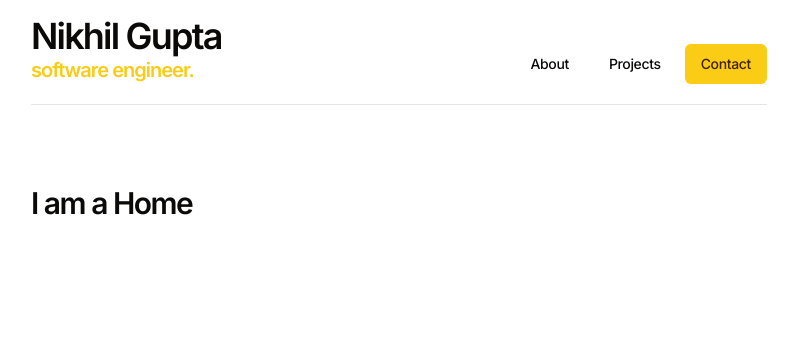
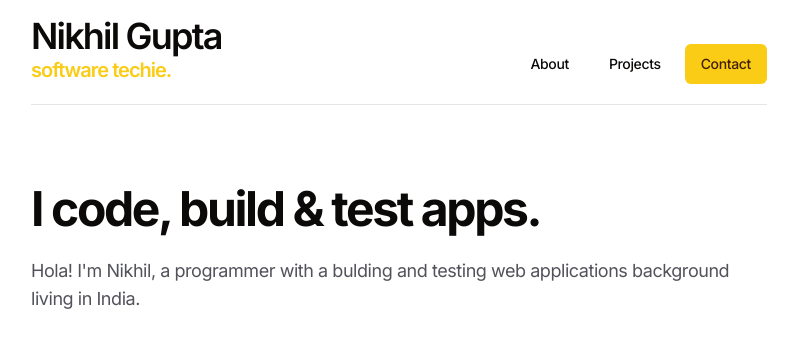
Before and after one commit to nigupta29/portfolio-v2, a Next.js app: page / in a window 1280 px wide. Shown: the top 348 px of the page, without its empty margins (241-1039 px from the left). Built offline with nearby package versions, Linux system fonts and the light colour scheme.

Commit message:
added hero section

```diff
--- a/src/app/globals.css
+++ b/src/app/globals.css
@@ -59,7 +59,7 @@
     @apply bg-background text-foreground;
   }
   h1 {
-    @apply text-4xl font-extrabold lg:text-5xl tracking-tighter
+    @apply text-4xl font-bold lg:text-5xl tracking-tighter
   }
   h2 {
     @apply text-3xl font-semibold lg:text-4xl tracking-tighter
@@ -73,4 +73,7 @@
   h5 {
     @apply text-lg font-semibold lg:text-xl tracking-tighter
   }
+  h6 {
+    @apply text-base font-semibold lg:text-lg tracking-tighter
+  }
 }
--- a/src/app/page.tsx
+++ b/src/app/page.tsx
@@ -1,7 +1,14 @@
+import Hero from "@/components/layouts/hero"
+
 export default function Home() {
   return (
     <div>
-      <h3>I am a Home</h3>
+      <Hero
+        title="I code, build & test apps."
+        Content={
+          "Hola! I'm Nikhil, a programmer with a bulding and testing web applications background living in India."
+        }
+      />
     </div>
   )
 }
--- /dev/null
+++ b/src/components/layouts/hero.tsx
@@ -0,0 +1,17 @@
+type Props = {
+  title: string
+  Content: string | JSX.ElementType
+}
+
+export default function Hero({ title, Content }: Props) {
+  return (
+    <section>
+      <h1 className="mb-6">{title}</h1>
+      {typeof Content === "string" ? (
+        <p className="text-lg text-zinc-600">{Content}</p>
+      ) : (
+        <Content />
+      )}
+    </section>
+  )
+}
--- a/src/components/layouts/logo.tsx
+++ b/src/components/layouts/logo.tsx
@@ -4,7 +4,7 @@ export default function Logo() {
   return (
     <Link href={"/"}>
       <h2>Nikhil Gupta</h2>
-      <h5 className='text-primary'>software engineer.</h5>
+      <h5 className="lowercase text-primary">software techie.</h5>
     </Link>
   )
 }
```
